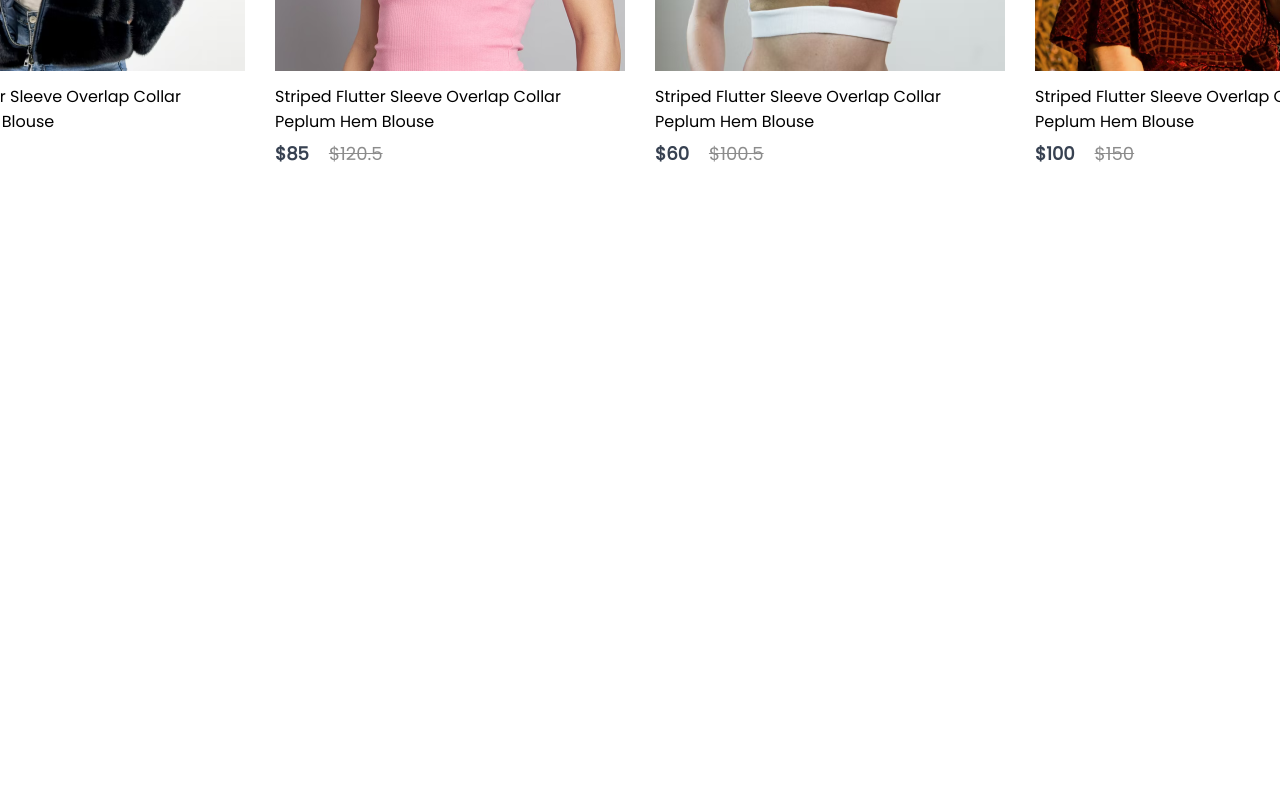
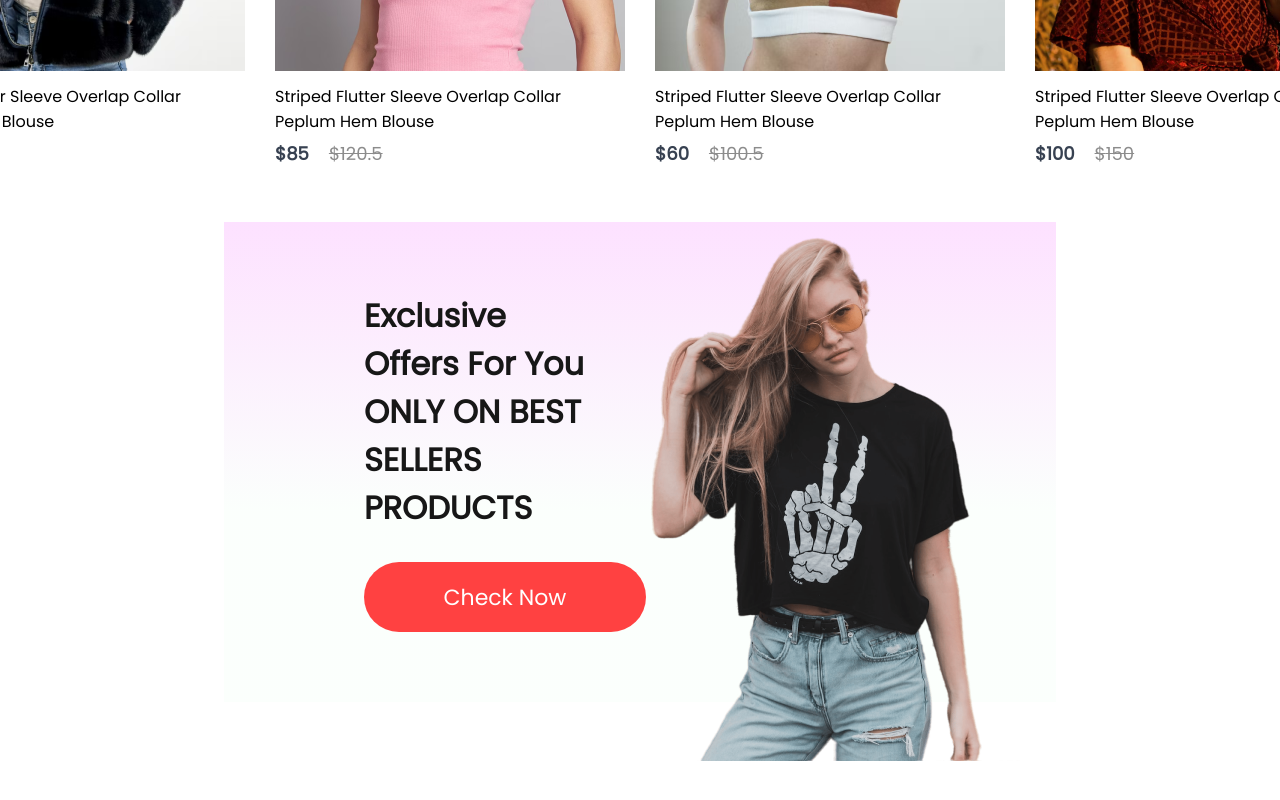
Before and after one commit to Aqueous20/Tropical-Treasures, a React (Create React App) app in the folder tropicaltreasures/: page / in a window 1280 px wide. Shown: the part 1422-2222 px from the top of the page. Before the commit the page ends 1644 px from the top, so only its background shows below. Built offline with nearby package versions, Linux system fonts and the light colour scheme.

Commit message:
updated the offers component and shop page
added html structure to offers component
added style to offers component
added offers component to homepage shop

```diff
--- a/tropicaltreasures/src/components/Offers/Offers.css
+++ b/tropicaltreasures/src/components/Offers/Offers.css
@@ -0,0 +1,49 @@
+.offers {
+  width: 65%;
+  height: 60vh;
+  display: flex;
+  margin: auto;
+  padding: 0px 140px;
+  margin-bottom: 150px;
+  background: linear-gradient(180deg, #fde1ff 0%, #e1ffea22 60%);
+}
+
+.offers_left {
+  flex: 1;
+  display: flex;
+  flex-direction: column;
+  justify-content: center;
+}
+
+.offers_left h1 {
+  color: #171717;
+  font: 80px;
+  font-weight: 600;
+}
+
+.offers_left p {
+  color: #171717;
+  font-size: 32px;
+  font-weight: 600;
+}
+
+.offers_left button {
+  width: 282px;
+  height: 70px;
+  border-radius: 35px;
+  background: #ff4141;
+  border: none;
+  color: white;
+  font-size: 22px;
+  font-weight: 500;
+  margin-top: 30px;
+  cursor: pointer;
+}
+
+.offers_right {
+  flex: 1;
+  display: flex;
+  align-items: center;
+  justify-content: flex-end;
+  padding-top: 50px;
+}
--- a/tropicaltreasures/src/components/Offers/Offers.jsx
+++ b/tropicaltreasures/src/components/Offers/Offers.jsx
@@ -1,7 +1,19 @@
-import React from 'react'
+import React from "react";
+import "./Offers.css";
+import exclusive_image from "../assets/exclusive_image.png";
 
 export const Offers = () => {
   return (
-    <div>Offers</div>
-  )
-}
+    <div className="offers">
+      <div className="offers_left">
+        <h1>Exclusive</h1>
+        <h1>Offers For You</h1>
+        <p>ONLY ON BEST SELLERS PRODUCTS</p>
+        <button>Check Now</button>
+      </div>
+      <div className="offers_right">
+        <img src={exclusive_image} alt="binge sake" />
+      </div>
+    </div>
+  );
+};
--- a/tropicaltreasures/src/pages/Shop.jsx
+++ b/tropicaltreasures/src/pages/Shop.jsx
@@ -1,12 +1,14 @@
 import React from 'react'
 import { Hero } from '../components/Hero/Hero'
 import { Popular } from '../components/Popular/Popular'
+import { Offers } from '../components/Offers/Offers'
 
 export const Shop = () => {
   return (
     <div>
         <Hero/>
         <Popular/>
+        <Offers/>
     </div>
   )
 }
```
Also changed, not shown: 1 other file (tests, documents, lock files or other folders).
